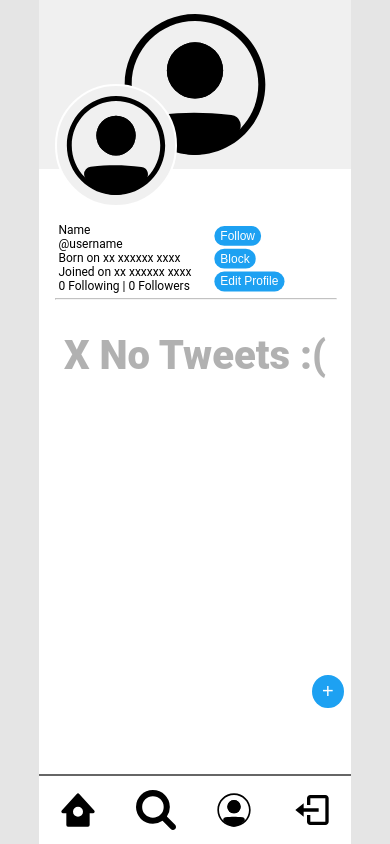
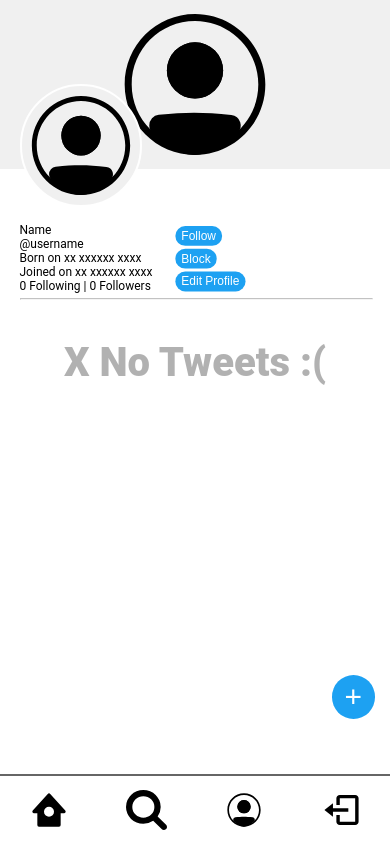
Before and after one commit to asmaahamid02/twitter, a PHP site: template app/views/profile.html in a window 390 px wide. Run offline with PHP 8.4, Linux system fonts and the light colour scheme; the template is opened without the code that fills it, so the values that code supplies are empty.

Commit message:
minor changes

```diff
--- a/app/assets/css/profile.css
+++ b/app/assets/css/profile.css
@@ -15,6 +15,12 @@ body {
     width: 80%;
     height: 100%;
     background: white;
+}
+
+@media only screen and (max-width: 400px) {
+.profile-container {
+        width: 100%;
+    }
 }
 
 .profile-bg-img {
@@ -78,10 +84,10 @@ body {
 .add-tweet {
     position: fixed;
     top: 80%;
-    left: 80%;
-    font-size: 20px;
+    left: 85%;
+    font-size: 30px;
     color: white;
-    padding: 5px 10px;
+    padding: 5px 13px;
     background: var(--twitter-blue);
     border: none;
     border-radius: 50%;
@@ -98,13 +104,18 @@ body {
     height: 8%;
     position: fixed;
     bottom: 0;
-    left: 10%;
     background: white;
     display: flex;
     flex-flow: wrap row;
     justify-content: space-around;
     align-items: center;
     border-top: 2px solid rgba(0, 0, 0, .6);
+}
+
+@media only screen and (max-width: 400px) {
+    .footer {
+        width: 100%;
+    }
 }
 
 .footer img {
@@ -190,7 +201,7 @@ padding: 10px;
     color:rgba(0, 0, 0, 0.8);
 }
 
-/* / */
+/* ADD IMGBUTTON */
 
 #new-profile-bg,
 #new-profile-img{
--- a/app/assets/javascript/script.js
+++ b/app/assets/javascript/script.js
@@ -56,7 +56,7 @@ default_profile_bg_btn.addEventListener('change', function(){
     const reader = new FileReader();
     reader.onload = function(){
         const result = reader.result;
-        new_profile_bg.src = result
+        new_profile_bg.src = result;
     }
     reader.readAsDataURL(file);
     }
```
